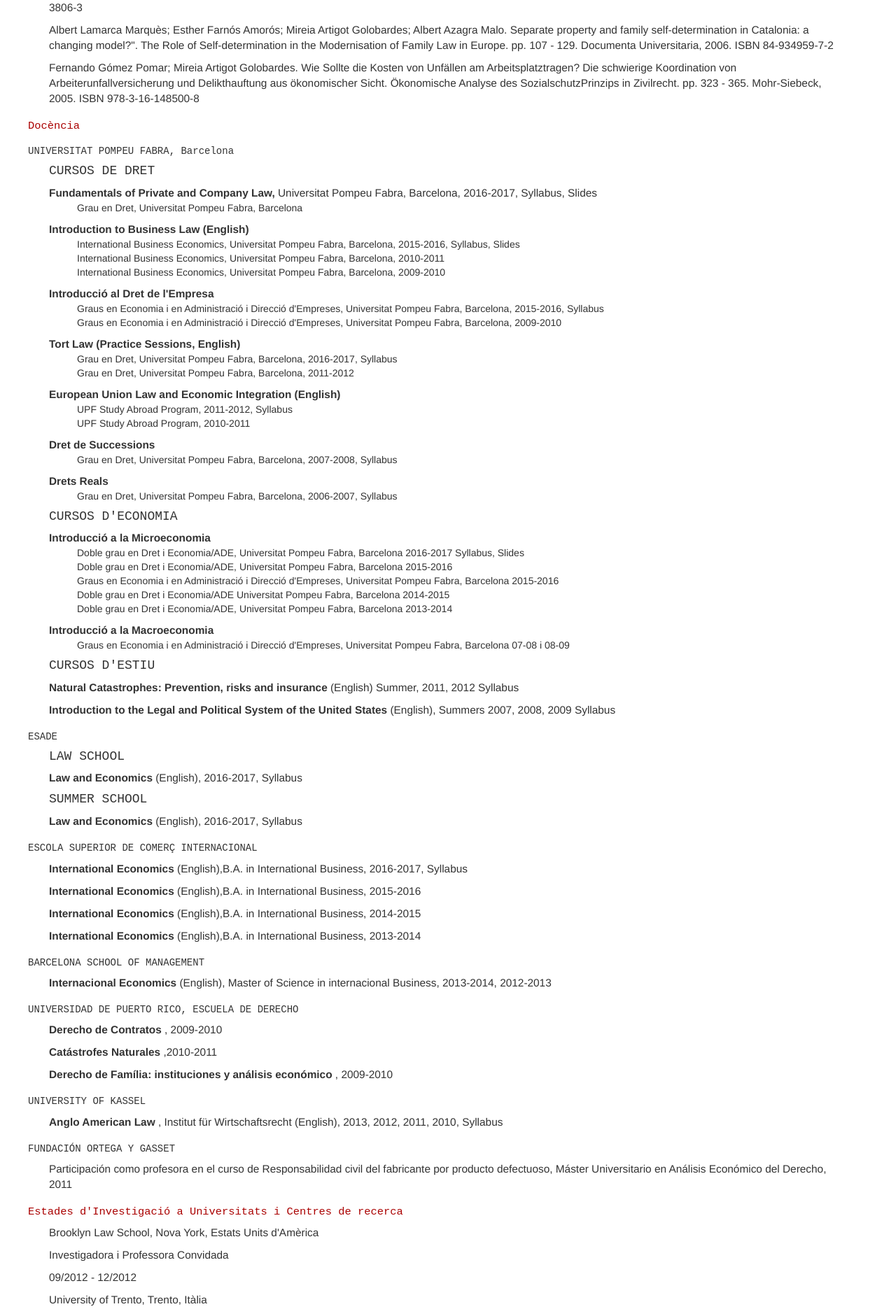
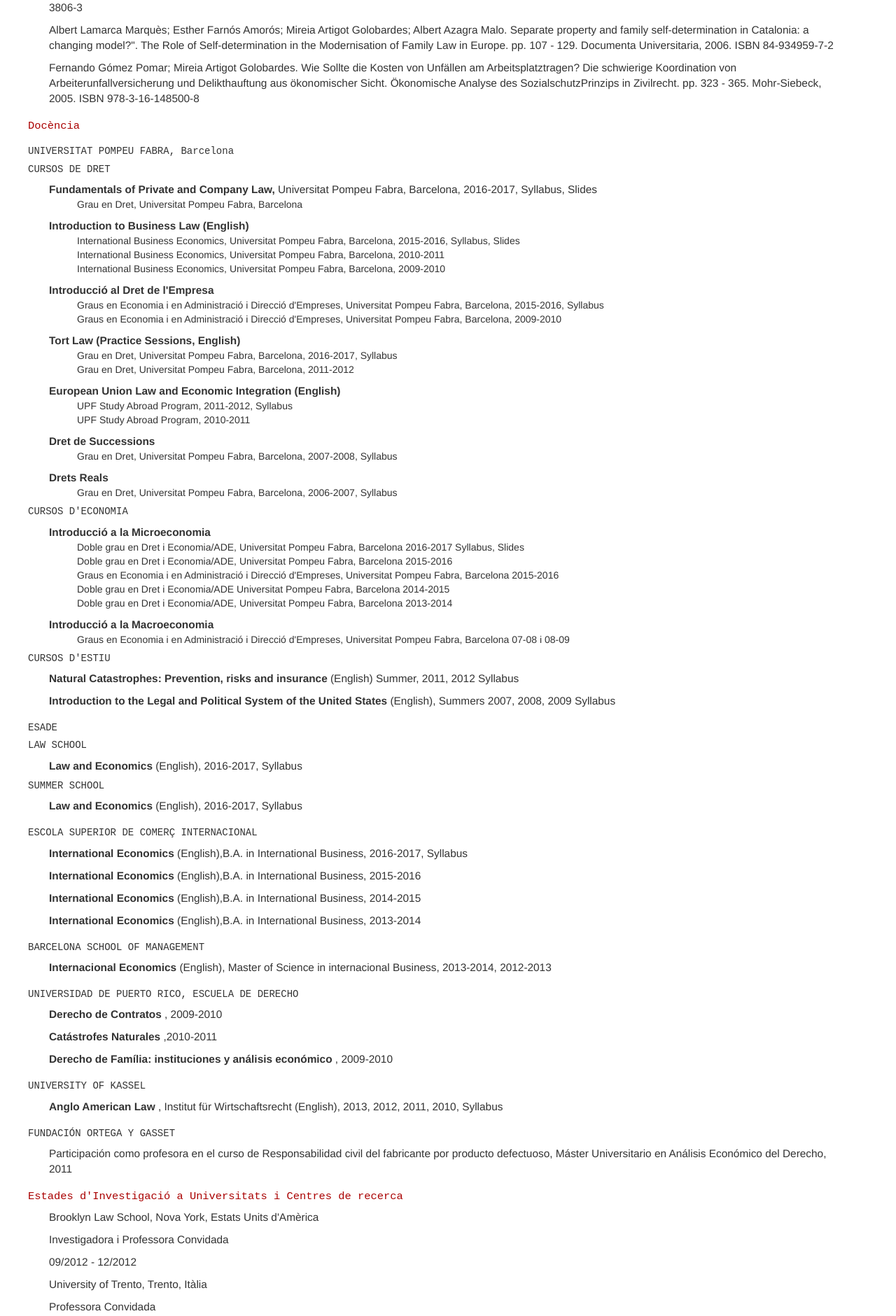
Before and after one commit to JohnPalmer/mireiaartigot, a Jekyll site: the page built from cv/ca/index.md, in a window 1280 px wide. Shown: the part 3112-4993 px from the top of the page at 70% size. Built offline with Jekyll 4.4.1, drawn with Linux system fonts in a browser that asks for light colours; nearby versions of some CDN libraries; our own code applies the rules of GitHub Pages for plain Markdown files.

Commit message:
Update cv_style.css

```diff
--- a/css/cv_style.css
+++ b/css/cv_style.css
@@ -1,4 +1,4 @@
-.cv h1, .cv h2,.cv h3,.cv h4 {
+.cv h1, .cv h2,.cv h3,.cv h4, .cv h5 {
 	font-weight: 400;
 	font-family: Cousine,Verdana,sans-serif;
 }
@@ -19,7 +19,7 @@
 	margin-left: -30px;
 }
 
-.cv h3 {
+.cv h3, .cv h4, .cv h5 {
 	font-size: 1em;
 	margin-left: -30px;
 }
```
